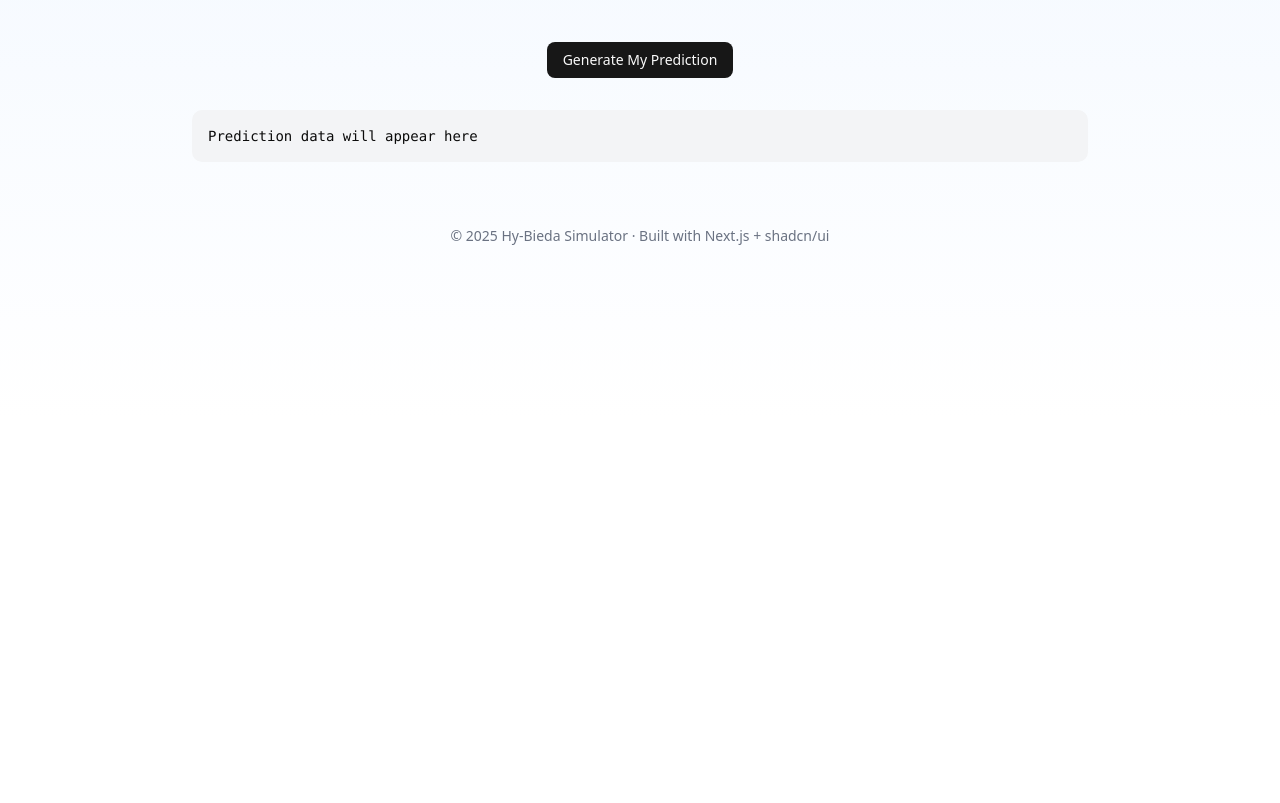
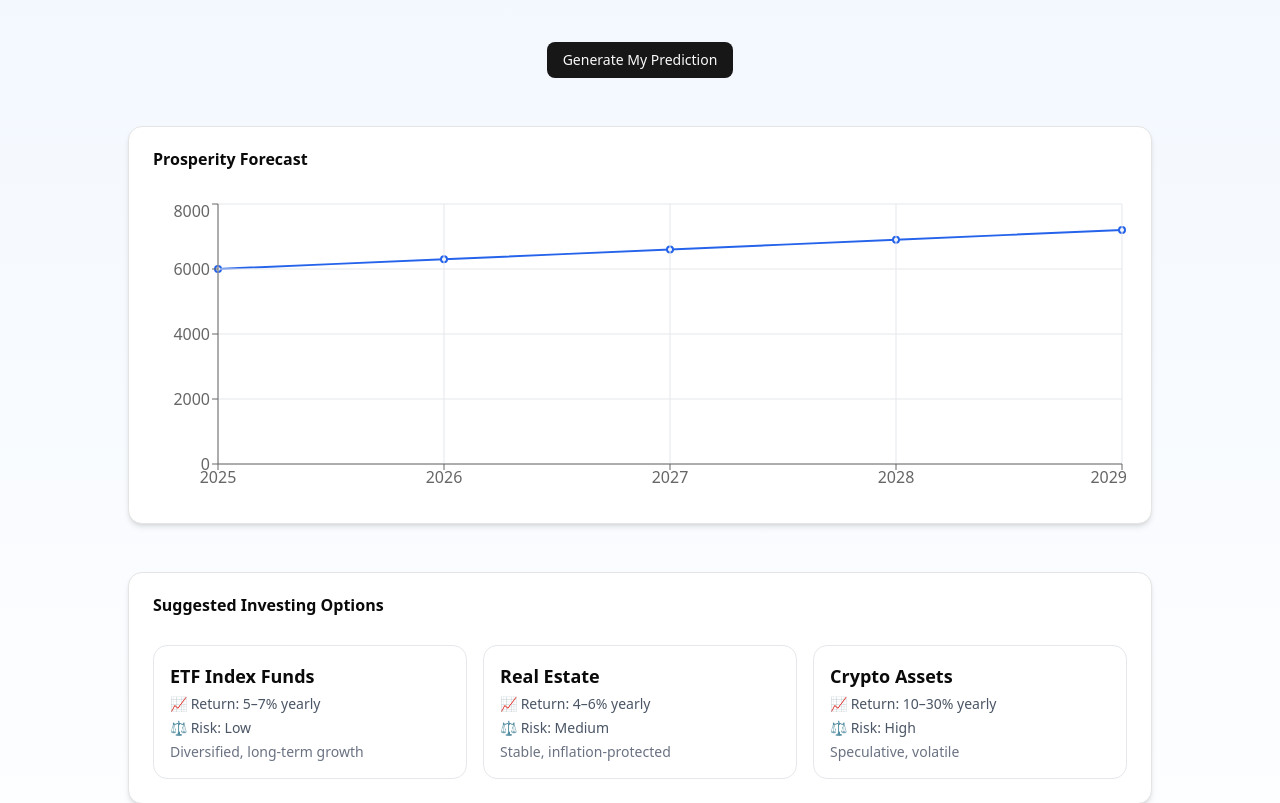
Before and after one commit to bieda-team/hy-bieda-simulator, a Next.js app in the folder frontend/: page / in a window 1280 px wide. Shown: the part 380-1183 px from the top of the page. Before the commit the page ends 800 px from the top, so only its background shows below. Built offline with nearby package versions, Linux system fonts and the light colour scheme.

Commit message:
frontend additions - chart and invest modules

```diff
--- a/frontend/package.json
+++ b/frontend/package.json
@@ -16,6 +16,7 @@
     "next": "15.5.4",
     "react": "19.1.0",
     "react-dom": "19.1.0",
+    "recharts": "^3.2.1",
     "tailwind-merge": "^3.3.1"
   },
   "devDependencies": {
--- a/frontend/src/app/page.tsx
+++ b/frontend/src/app/page.tsx
@@ -3,6 +3,7 @@
 import { useState } from 'react'
 import { Card, CardContent, CardHeader, CardTitle } from '@/components/ui/card'
 import { Button } from '@/components/ui/button'
+import { LineChart, Line, CartesianGrid, XAxis, YAxis, Tooltip, ResponsiveContainer } from 'recharts'
 
 export default function LandingPage() {
   const [loading, setLoading] = useState(false)
@@ -16,7 +17,7 @@ export default function LandingPage() {
         method: 'POST',
         headers: { 'Content-Type': 'application/json' },
         body: JSON.stringify({
-          income: 6000,   // PLN example input
+          income: 6000,
           age: 35,
           savings: 20000,
         }),
@@ -30,6 +31,21 @@ export default function LandingPage() {
     }
   }
 
+  // Fake prosperity data for chart (will later come from API)
+  const chartData =
+    prediction?.results ??
+    Array.from({ length: 5 }, (_, i) => ({
+      year: 2025 + i,
+      income: 6000 * (1 + 0.05 * i),
+    }))
+
+  // Investment options (static for now)
+  const investingOptions = [
+    { name: 'ETF Index Funds', return: '5–7% yearly', risk: 'Low', description: 'Diversified, long-term growth' },
+    { name: 'Real Estate', return: '4–6% yearly', risk: 'Medium', description: 'Stable, inflation-protected' },
+    { name: 'Crypto Assets', return: '10–30% yearly', risk: 'High', description: 'Speculative, volatile' },
+  ]
+
   return (
     <main className="min-h-screen bg-gradient-to-b from-blue-50 to-white flex flex-col items-center py-10 px-4">
       {/* Header */}
@@ -42,7 +58,7 @@ export default function LandingPage() {
       <section className="text-center mb-12">
         <h2 className="text-4xl font-bold mb-2">Welcome, Jan Kowalski</h2>
         <p className="text-gray-600">
-          Let’s see how your current income shapes your future.
+          Let’s see how your current income shapes your future prosperity.
         </p>
       </section>
 
@@ -85,14 +101,52 @@ export default function LandingPage() {
         {loading ? 'Calculating...' : 'Generate My Prediction'}
       </Button>
 
-      {/* Prediction JSON Output */}
+      {/* Prosperity Chart */}
+      <Card className="mt-12 w-full max-w-5xl shadow-md">
+        <CardHeader>
+          <CardTitle>Prosperity Forecast</CardTitle>
+        </CardHeader>
+        <CardContent>
+          <ResponsiveContainer width="100%" height={300}>
+            <LineChart data={chartData}>
+              <Line type="monotone" dataKey="income" stroke="#2563eb" strokeWidth={2} />
+              <CartesianGrid stroke="#e5e7eb" />
+              <XAxis dataKey="year" />
+              <YAxis />
+              <Tooltip />
+            </LineChart>
+          </ResponsiveContainer>
+        </CardContent>
+      </Card>
+
+      {/* Investing Options */}
+      <Card className="mt-12 w-full max-w-5xl shadow-md">
+        <CardHeader>
+          <CardTitle>Suggested Investing Options</CardTitle>
+        </CardHeader>
+        <CardContent className="grid sm:grid-cols-3 gap-4">
+          {investingOptions.map((opt) => (
+            <div
+              key={opt.name}
+              className="rounded-xl border border-gray-200 p-4 hover:shadow-lg transition"
+            >
+              <h3 className="text-lg font-semibold mb-1">{opt.name}</h3>
+              <p className="text-sm text-gray-600 mb-1">📈 Return: {opt.return}</p>
+              <p className="text-sm text-gray-600 mb-1">⚖️ Risk: {opt.risk}</p>
+              <p className="text-sm text-gray-500">{opt.description}</p>
+            </div>
+          ))}
+        </CardContent>
+      </Card>
+
+      {/* JSON Output */}
       <pre className="mt-8 text-sm bg-gray-100 rounded-lg p-4 w-full max-w-4xl overflow-auto">
         {prediction ? JSON.stringify(prediction, null, 2) : 'Prediction data will appear here'}
       </pre>
 
       {/* Footer */}
       <footer className="mt-16 text-sm text-gray-500">
-        © 2025 Hy-Bieda Simulator · Built with Next.js + shadcn/ui
+        © 2025 Hy-Bieda Simulator · Built with Next.js + shadcn/ui + FastAPI
       </footer>
     </main>
   )
```
Also changed, not shown: 1 other file (tests, documents, lock files or other folders).
